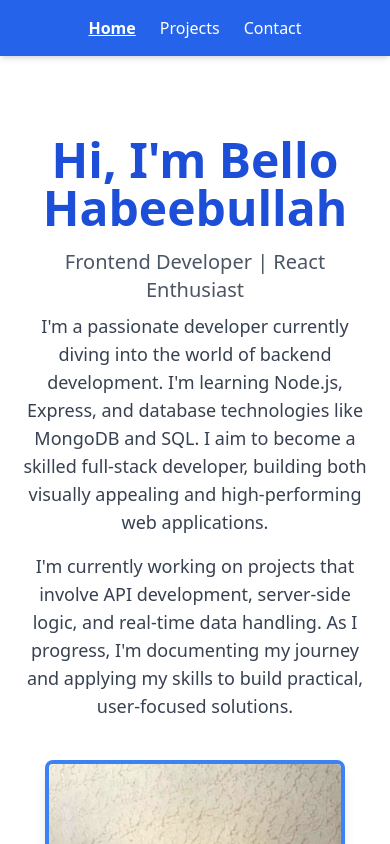
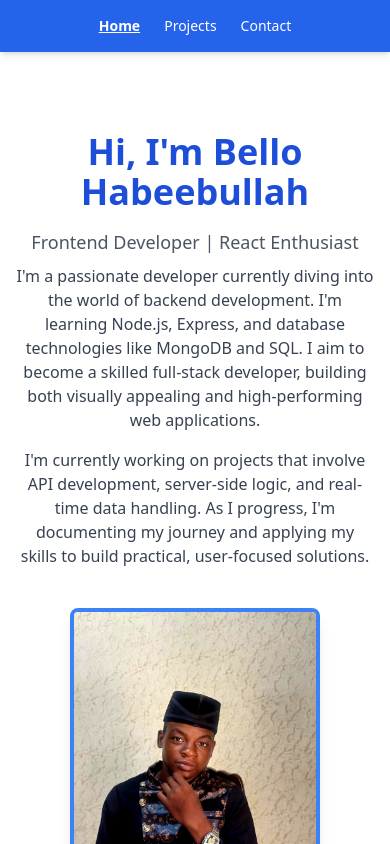
Before and after one commit to Codejibola/My-Portfolio, a React (Create React App) app: page / in a window 390 px wide. Shown: the top 844 px of the page. Built offline with nearby package versions, Linux system fonts and the light colour scheme.

Commit message:
fifth commit

```diff
--- a/src/App.js
+++ b/src/App.js
@@ -8,7 +8,7 @@ export default function App() {
     <Router>
       <div className="min-h-screen bg-white text-gray-800 font-sans">
         <nav className="bg-blue-600 text-white p-4 shadow-md">
-          <ul className="flex gap-6 justify-center">
+          <ul className="flex flex-wrap gap-6 justify-center text-sm sm:text-base">
             <li>
               <NavLink
                 to="/"
--- a/src/pages/Contact.jsx
+++ b/src/pages/Contact.jsx
@@ -1,11 +1,7 @@
 //This is the Contact page component for the portfolio
 
-export default function Contact() {
-  return (
-    <section className="text-center py-20">
-      <h2 className="text-3xl font-bold mb-4">Contact Me</h2>
-      <p className="text-lg">Email: <a href="mailto:bellohabeebullah@example.com" className="text-blue-500 underline">bellohabeebullah@example.com</a></p>
-      <p className="text-lg">GitHub: <a href="https://github.com/yourusername" className="text-blue-500 underline">github.com/yourusername</a></p>
+<section className="text-center py-20 px-4 sm:px-6">
+      <h2 className="text-2xl sm:text-3xl font-bold mb-4">Contact Me</h2>
+      <p className="text-base sm:text-lg">Email: <a href="mailto:bellohabeebullah838@gmail.com" className="text-blue-500 underline">bellohabeebullah@example.com</a></p>
+      <p className="text-base sm:text-lg">GitHub: <a href="https://github.com/Codejibola" className="text-blue-500 underline">github.com/yourusername</a></p>
     </section>
-  );
-}
--- a/src/pages/Home.jsx
+++ b/src/pages/Home.jsx
@@ -3,20 +3,20 @@ import React from "react";
 import bello from "../BELLO.jpg";
 export default function Home() {
   return (
-    <section className="text-center py-20 px-4">
-      <h1 className="text-5xl font-bold text-blue-700 mb-4">Hi, I'm Bello Habeebullah</h1>
-      <p className="text-xl text-gray-600 mb-2">Frontend Developer | React Enthusiast</p>
-      <p className="text-lg text-gray-700 max-w-2xl mx-auto mb-4">
+    <section className="text-center py-20 px-4 sm:px-6 md:px-10">
+      <h1 className="text-4xl sm:text-5xl font-bold text-blue-700 mb-4">Hi, I'm Bello Habeebullah</h1>
+      <p className="text-lg sm:text-xl text-gray-600 mb-2">Frontend Developer | React Enthusiast</p>
+      <p className="text-base sm:text-lg text-gray-700 max-w-2xl mx-auto mb-4">
         I'm a passionate developer currently diving into the world of backend development. I'm learning Node.js, Express, and database technologies like MongoDB and SQL. I aim to become a skilled full-stack developer, building both visually appealing and high-performing web applications.
       </p>
-      <p className="text-lg text-gray-700 max-w-2xl mx-auto">
+      <p className="text-base sm:text-lg text-gray-700 max-w-2xl mx-auto">
         I'm currently working on projects that involve API development, server-side logic, and real-time data handling. As I progress, I'm documenting my journey and applying my skills to build practical, user-focused solutions.
       </p>
       <div className="mt-10 flex justify-center">
         <img
           src={bello}
           alt="Bello Habeebullah"
-          className="w-[300px] h-[400px] object-cover rounded-lg border-4 border-blue-500 shadow-lg"
+          className="w-[250px] sm:w-[300px] md:w-[350px] h-[350px] sm:h-[400px] md:h-[450px] object-cover rounded-lg border-4 border-blue-500 shadow-lg"
         />
       </div>
     </section>
--- a/src/pages/Projects.jsx
+++ b/src/pages/Projects.jsx
@@ -8,12 +8,12 @@ export default function Projects() {
   { title: 'AbuadBlog', link: 'abuad-blog.vercel.app', description: `Allows Abuad students to post tyhe hottest gist in the school` }
 ];
   return (
-    <section className="p-8">
-      <h2 className="text-3xl font-bold text-center mb-8">Projects</h2>
-      <div className="grid gap-6 md:grid-cols-2">
+    <section className="p-6 sm:p-8">
+      <h2 className="text-2xl sm:text-3xl font-bold text-center mb-8">Projects</h2>
+      <div className="grid gap-6 sm:grid-cols-2">
         {projects.map((project, index) => (
           <div key={index} className="p-4 border rounded-lg shadow">
-            <h3 className="text-xl font-semibold text-blue-700">{project.title}</h3>
+            <h3 className="text-lg sm:text-xl font-semibold text-blue-700">{project.title}</h3>
             <p className="text-gray-600">{project.description}</p>
             <a href={project.link} className="text-blue-500 underline mt-2 inline-block">View Demo</a>
           </div>
```
